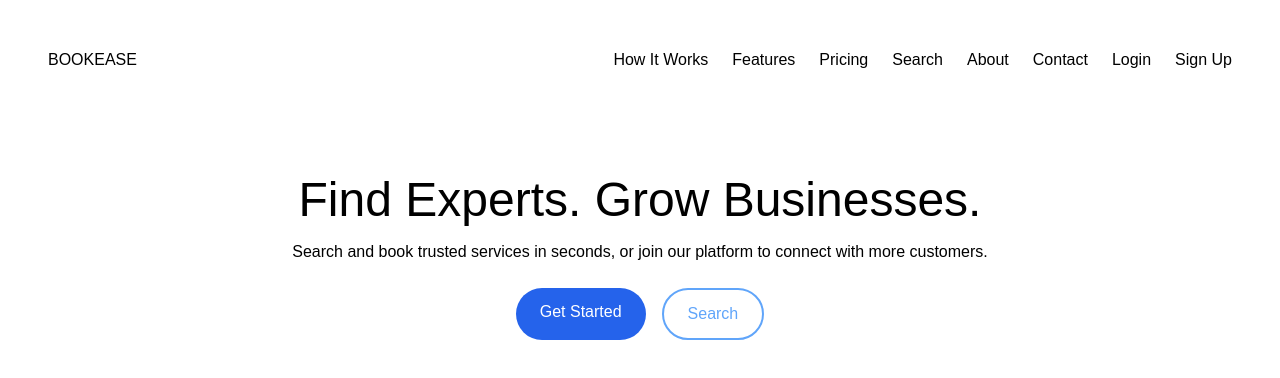
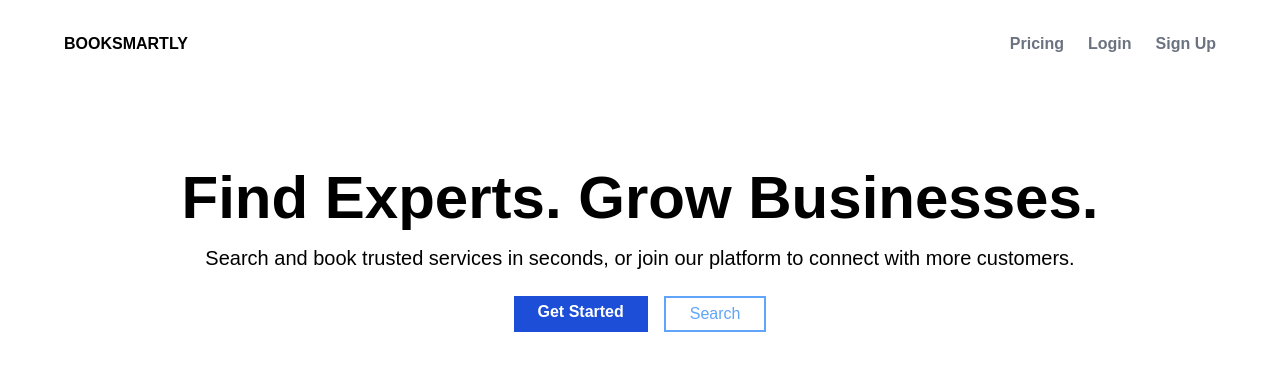
Before and after one commit to Matthommes/BookEase, a Next.js app in the folder frontend/: page / in a window 1280 px wide. Shown: the top 378 px of the page. Built offline with nearby package versions, Linux system fonts and the light colour scheme.

Commit message:
UI changes

```diff
--- a/frontend/app/components/hero.jsx
+++ b/frontend/app/components/hero.jsx
@@ -1,23 +1,24 @@
+"use client";
+
 import Link from "next/link";
 
 export default function Hero() {
   return (
-    <main className="py-6 mt-20 text-center">
+    <main className="py-8 mt-20 text-center">
       <div>
-        <h1 className="text-5xl mb-4">Find Experts. Grow Businesses.</h1>
-        <h3 className="mb-6">
+        <h1 className="text-3xl md:text-6xl mb-4 font-bold">
+          Find Experts. Grow Businesses.
+        </h1>
+        <h3 className="mb-6 text-xl font-medium">
           Search and book trusted services in seconds, or join our platform to
           connect with more customers.
         </h3>
         <div className="flex space-x-4 justify-center">
-          <Link
-            className="px-6 py-3 bg-blue-600 text-white rounded-full"
-            href="/register"
-          >
+          <Link className=" py-1 px-6 bg-blue-700 text-white font-bold " href="/register">
             Get Started
           </Link>
           <Link
-            className="px-6 py-3  text-blue-400 border-2 border-blue-400 rounded-full"
+            className=" py-1 px-6 text-blue-400 border-2 border-blue-400"
             href="/search"
           >
             Search
--- a/frontend/app/components/nav.jsx
+++ b/frontend/app/components/nav.jsx
@@ -1,32 +1,21 @@
+"use client";
+
 import Link from "next/link";
 import Image from "next/image";
 
 export default function NavBar() {
+
+
   return (
-    <nav className="flex flex-row justify-between items-center">
+    <nav className="flex flex-row justify-between items-center font-bold">
       <Link href="/">
         {/* <Image src="/logo.png" alt="BookEase Logo" width={100} height={100} />
          */}
-         BOOKEASE
+        BOOKSMARTLY
       </Link>
-      <ul className="flex space-x-6">
-        <li>
-          <Link href="/how-it-works">How It Works</Link>
-        </li>
-        <li>
-          <Link href="/features">Features</Link>
-        </li>
-        <li>
+      <ul className="flex space-x-6 text-sm md:text-base text-gray-500">
+        <li className="hidden md:flex">
           <Link href="/pricing">Pricing</Link>
-        </li>
-        <li>
-          <Link href="/search">Search</Link>
-        </li>
-        <li>
-          <Link href="/about">About</Link>
-        </li>
-        <li>
-          <Link href="/contact">Contact</Link>
         </li>
         <li>
           <Link href="/login">Login</Link>
--- a/frontend/app/globals.css
+++ b/frontend/app/globals.css
@@ -5,7 +5,6 @@
 :root {
   --background: #ffffff;
   /* --foreground: #171717; */
-  --universal-padding: 3rem;
 }
 
 @media (prefers-color-scheme: dark) {
@@ -21,7 +20,56 @@ body {
   font-family: Arial, Helvetica, sans-serif;
   margin: 0;
   padding: var(--universal-padding);
+  padding-top: var(--universal-top-padding);
   box-sizing: border-box;
   width: 100vw;
   height: 100vh;
 }
+
+@media (min-width: 330px) {
+  /* Small screens (sm) */
+  :root {
+    --universal-padding: 1rem;
+            --universal-top-padding: 1rem;
+
+  }
+}
+@media (min-width: 640px) {
+  /* Small screens (sm) */
+  :root {
+    --universal-padding: 1rem;
+  }
+}
+
+@media (min-width: 768px) {
+  /* Medium screens (md) */
+  :root {
+    --universal-padding: 2rem;
+  }
+}
+
+@media (min-width: 1024px) {
+  /* Large screens (lg) */
+  :root {
+    --universal-padding: 3rem;
+        --universal-top-padding: 1rem;
+
+  }
+}
+
+@media (min-width: 1280px) {
+  /* Extra Large screens (xl) */
+  :root {
+    --universal-padding: 4rem;
+        --universal-top-padding: 2rem;
+
+  }
+}
+
+@media (min-width: 1536px) {
+  /* 2XL screens (2xl) */
+  :root {
+    --universal-padding: 5rem;
+    --universal-top-padding: 2rem;
+  }
+}
```
Also changed, not shown: frontend/package.json (+6 -5 lines), 1 other file (tests, documents, lock files or other folders).
